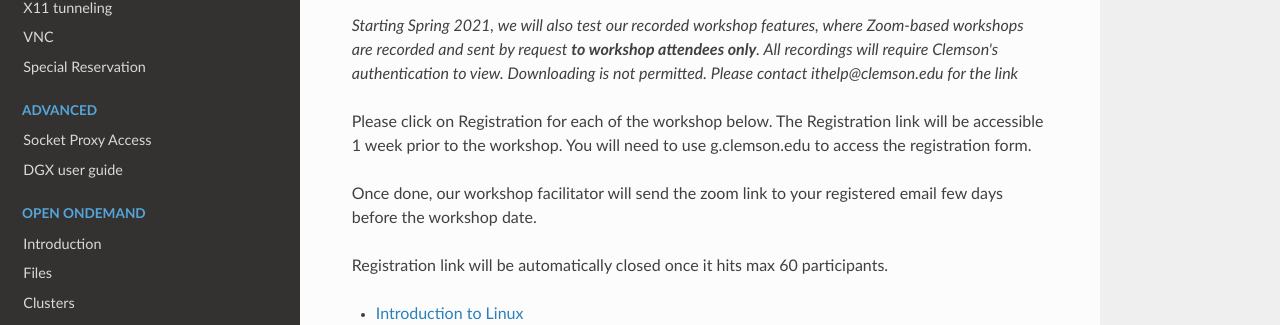
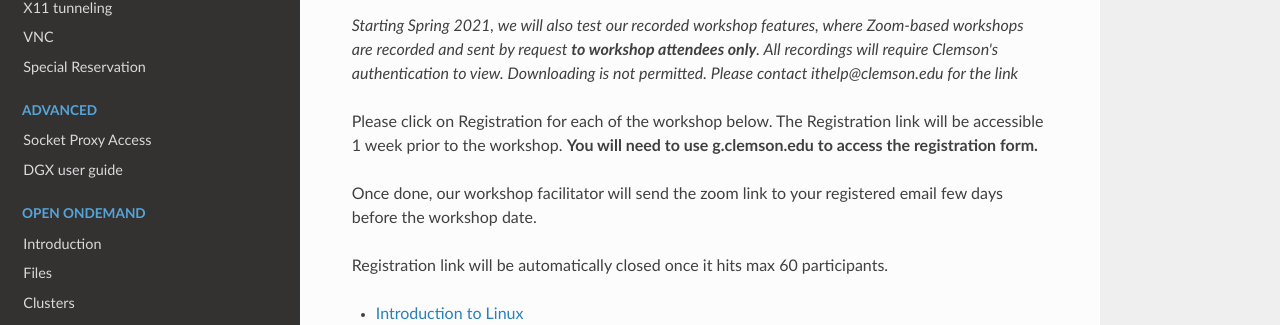
Before and after one commit to clemsonciti/palmetto-documentation, an MkDocs documentation site: the page built from docs/training/schedule.md, in a window 1280 px wide and 900 px high. Shown: the part 141-466 px from the top of the window. Built offline with MkDocs 1.6.1, drawn with Linux system fonts in a browser that asks for light colours; nearby versions of some CDN libraries.

```diff
--- a/docs/training/schedule.md
+++ b/docs/training/schedule.md
@@ -4,7 +4,7 @@
 where Zoom-based workshops are recorded and sent by request **to workshop attendees only**. All recordings will
 require Clemson's authentication to view. Downloading is not permitted. Please contact ithelp@clemson.edu for the link*
 
-Please click on Registration for each of the workshop below. The Registration link will be accessible 1 week prior to the workshop. You will need to use g.clemson.edu to access the registration form.
+Please click on Registration for each of the workshop below. The Registration link will be accessible 1 week prior to the workshop. **You will need to use g.clemson.edu to access the registration form.**
 
 Once done, our workshop facilitator will send the zoom link to your registered email few days before the workshop date.
 
```
